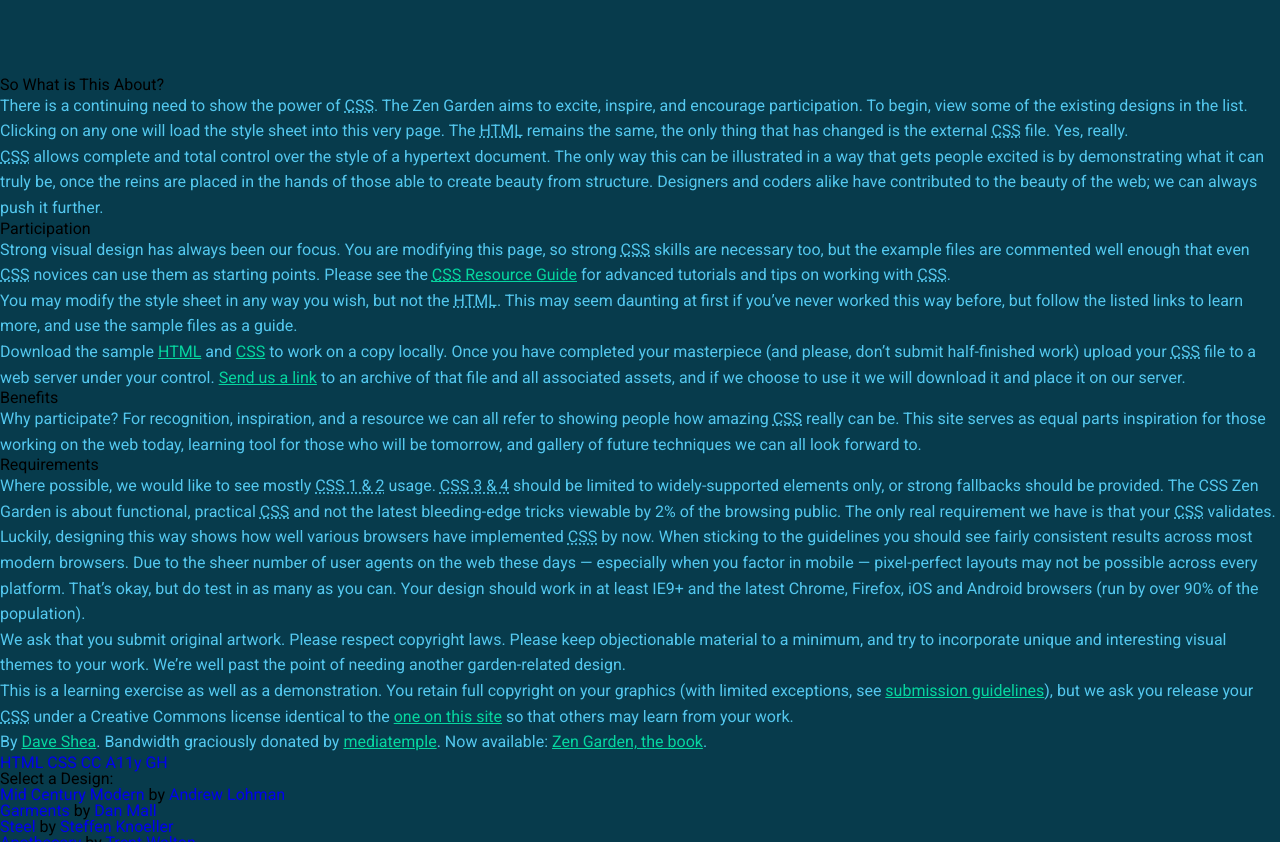
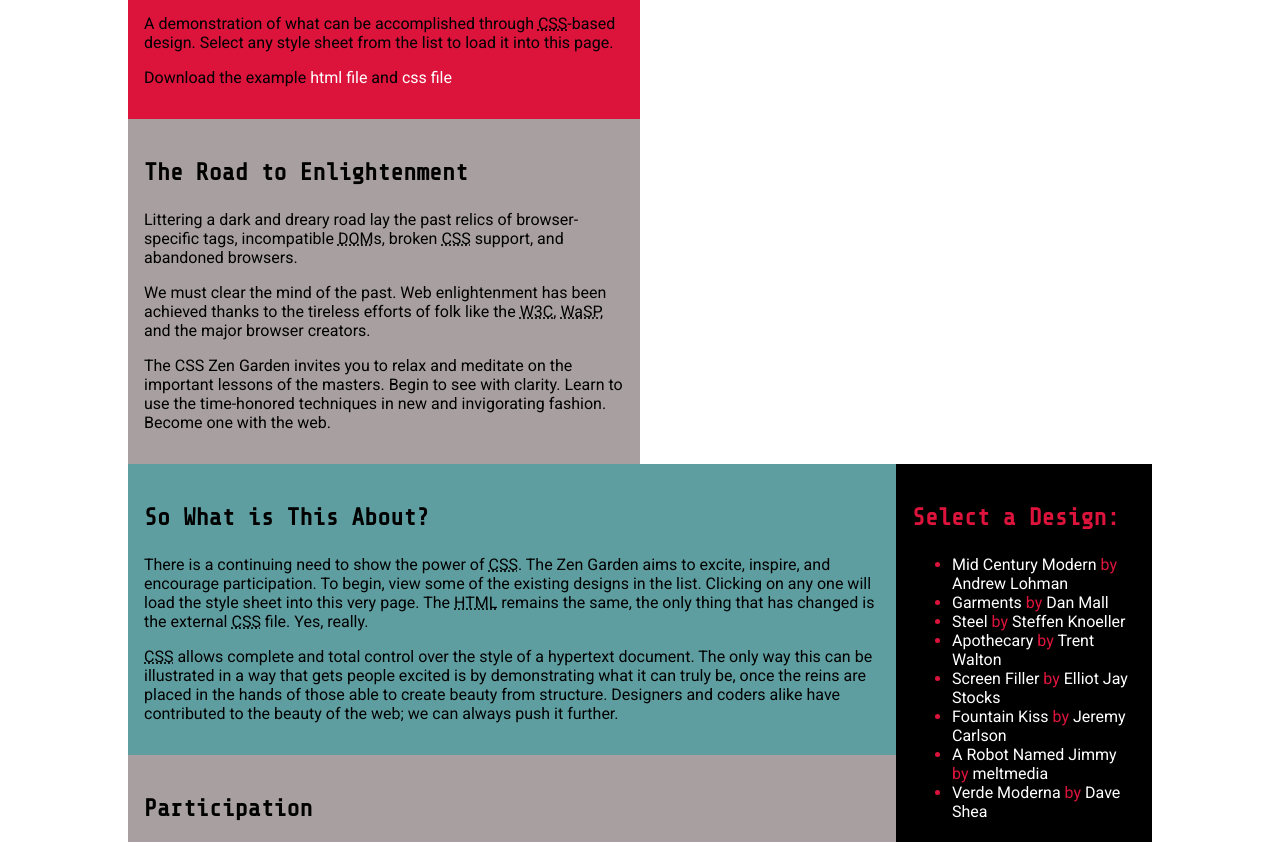
Before and after one commit to jrbmtb/Zen-Garden-WDD-331, a plain HTML site: page group-project/index.html in a window 1280 px wide. Shown: the part 221-1063 px from the top of the page. Drawn offline with nearby package versions, Linux system fonts and the light colour scheme; files that its build step writes are made by us from their sources.

Commit message:
small and large views combined

```diff
--- /dev/null
+++ b/group-project/_large.scss
@@ -0,0 +1,74 @@
+#css-zen-garden{
+  width: 80%;
+  margin: 0 auto
+}
+
+.page-wrapper{
+  display: grid;
+  grid-template-columns: 3fr 1fr;
+  grid-template-rows: repeat(4, auto);
+}
+
+.intro{
+  grid-column: 1/-1;
+  grid-row: 1/ span 2;
+  display: grid;
+  grid-template-columns: repeat(4,1fr);
+  grid-template-rows: repeat(3,auto);
+  grid-template-areas: "banner banner banner banner"
+                        "summary summary . ."
+                        "preamble preamble . .";
+  header{
+    grid-area: banner;
+    align-self: center;
+    justify-self: center;
+    text-align: center;
+  }
+
+  .summary{
+    grid-area: summary;
+  }
+
+  .preamble{
+    grid-area: preamble;
+  }
+}
+
+.main{
+  grid-column: 1/-1;
+  grid-row: 3/ -1;
+  display: grid;
+  grid-template-columns: 3fr 1fr;
+  grid-template-rows: repeat(5,auto);
+  grid-template-areas: "explanation ."
+                        "participation ."
+                        "benefits benefits"
+                        "requirements requirements"
+                        "footer footer";
+  .explanation{
+    grid-area: explanation;
+  }
+
+  .participation{
+    grid-area: participation;
+  }
+
+  .benefits{
+    grid-area: benefits;
+  }
+
+  .requirements{
+    grid-area: requirements;
+  }
+
+  footer{
+    grid-area: footer;
+  }
+}
+
+.sidebar{
+  grid-column: 2/-1;
+  grid-row: 3/ 4;
+  display: flex;
+  flex-direction: column;
+}
--- a/group-project/index.html
+++ b/group-project/index.html
@@ -4,7 +4,7 @@
 	<meta charset="utf-8">
 	<title>CSS Zen Garden: The Beauty of CSS Design</title>
 
-	<link rel="stylesheet" media="screen" href="style.css?v=8may2013">
+	<link rel="stylesheet" media="screen" href="styles.css">
 	<link rel="alternate" type="application/rss+xml" title="RSS" href="http://www.csszengarden.com/zengarden.xml">
 
 	<meta name="viewport" content="width=device-width, initial-scale=1.0">
--- /dev/null
+++ b/group-project/styles.scss
@@ -0,0 +1,5 @@
+@import "small";
+
+@media (min-width: 64rem){
+  @import "large";
+}
```
Also changed, not shown: group-project/_small.scss (renamed from group-project/small.css), group-project/styles.css (added), 2 other files.
